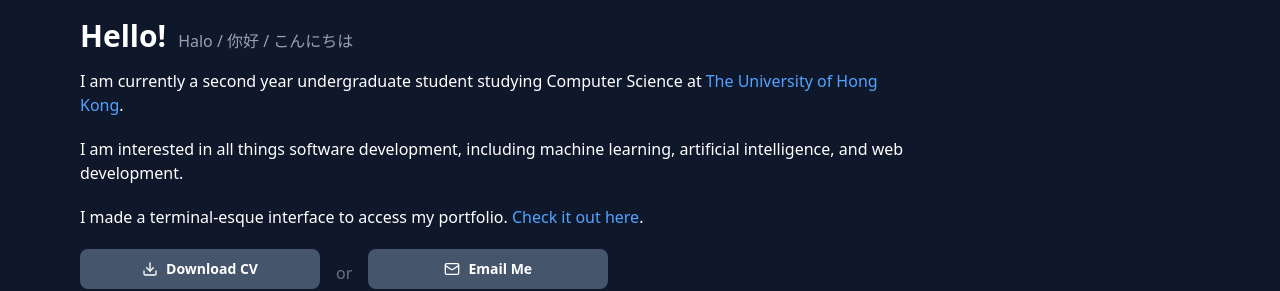
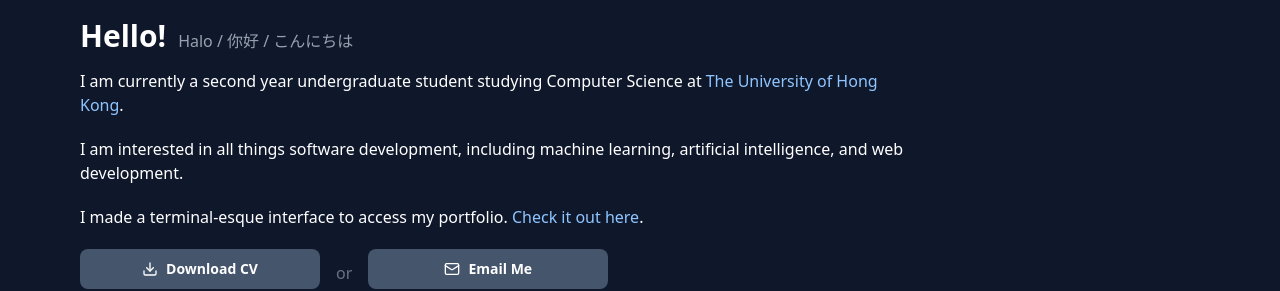
Before and after one commit to invalidcode232/homepage, a Next.js app: page / in a window 1280 px wide. Shown: the part 122-413 px from the top of the page. Built offline with nearby package versions, Linux system fonts and the light colour scheme.

Commit message:
style(page): update link colors for improved visibility on hover

```diff
--- a/src/app/page.tsx
+++ b/src/app/page.tsx
@@ -77,7 +77,7 @@ export default function Home() {
           Science at
           <motion.a
             href={"https://hku.hk"}
-            className="text-blue-400 no-underline hover:underline ml-1"
+            className="text-blue-300 no-underline hover:underline ml-1 hover:text-blue-400"
             target="_blank"
             whileHover={{
               scale: 1.05,
@@ -110,7 +110,7 @@ export default function Home() {
           <motion.span whileHover={{ scale: 1.05 }} className="inline-block">
             <Link
               href="/terminal"
-              className="text-blue-400 hover:underline no-underline"
+              className="text-blue-300 hover:underline no-underline hover:text-blue-400"
             >
               Check it out here
             </Link>
```
